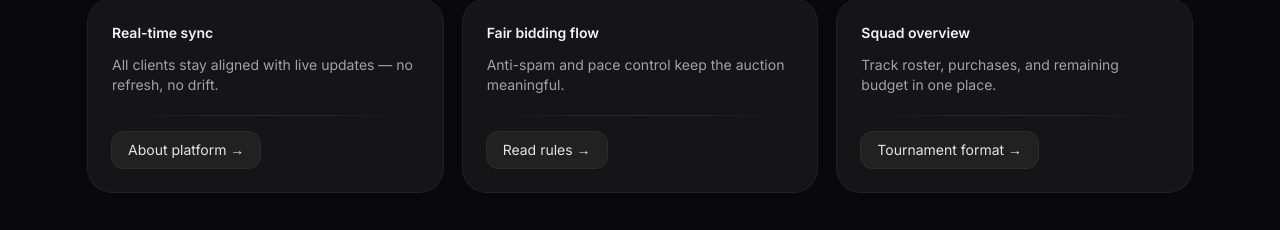
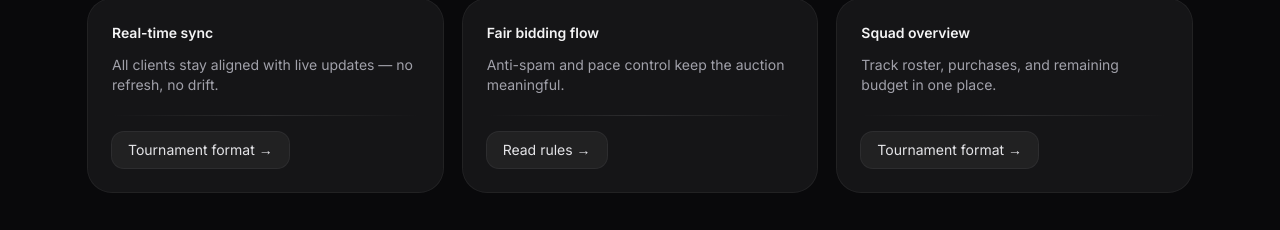
Before and after one commit to adrian-ionescu-1/live-auction1, a Next.js app: page / in a window 1280 px wide. Shown: the part 837-1067 px from the top of the page. Built offline with nearby package versions, Linux system fonts and the light colour scheme.

Commit message:
fix: remove /about link

```diff
--- a/src/app/page.tsx
+++ b/src/app/page.tsx
@@ -12,6 +12,7 @@ const GlowLink = ({
   return (
     <Link
       href={href}
+      prefetch={false}
       className="group relative inline-flex items-center gap-2 rounded-xl bg-white/5 px-4 py-2 ring-1 ring-white/10 text-sm text-zinc-200 hover:bg-white/10 transition active:scale-[0.98]"
     >
       <span
@@ -260,9 +261,9 @@ export default function HomeLanding() {
             {
               title: "Real-time sync",
               desc: "All clients stay aligned with live updates — no refresh, no drift.",
-              href: "/about",
+              href: "/tournaments",
               glow: "shadow-[0_0_60px_rgba(34,211,238,0.10)]",
-              cta: "About platform →",
+              cta: "Tournament format →",
             },
             {
               title: "Fair bidding flow",
```
